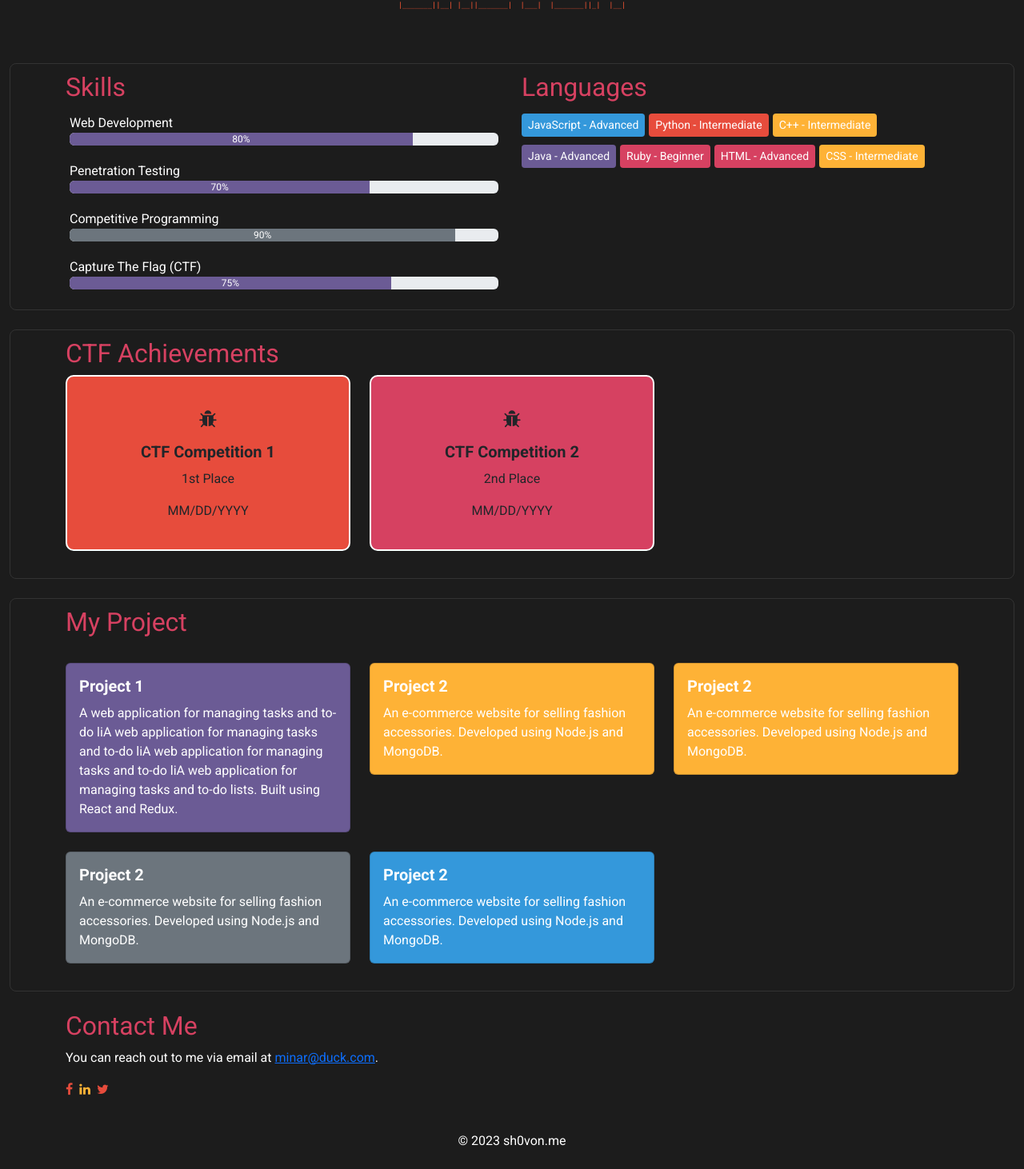
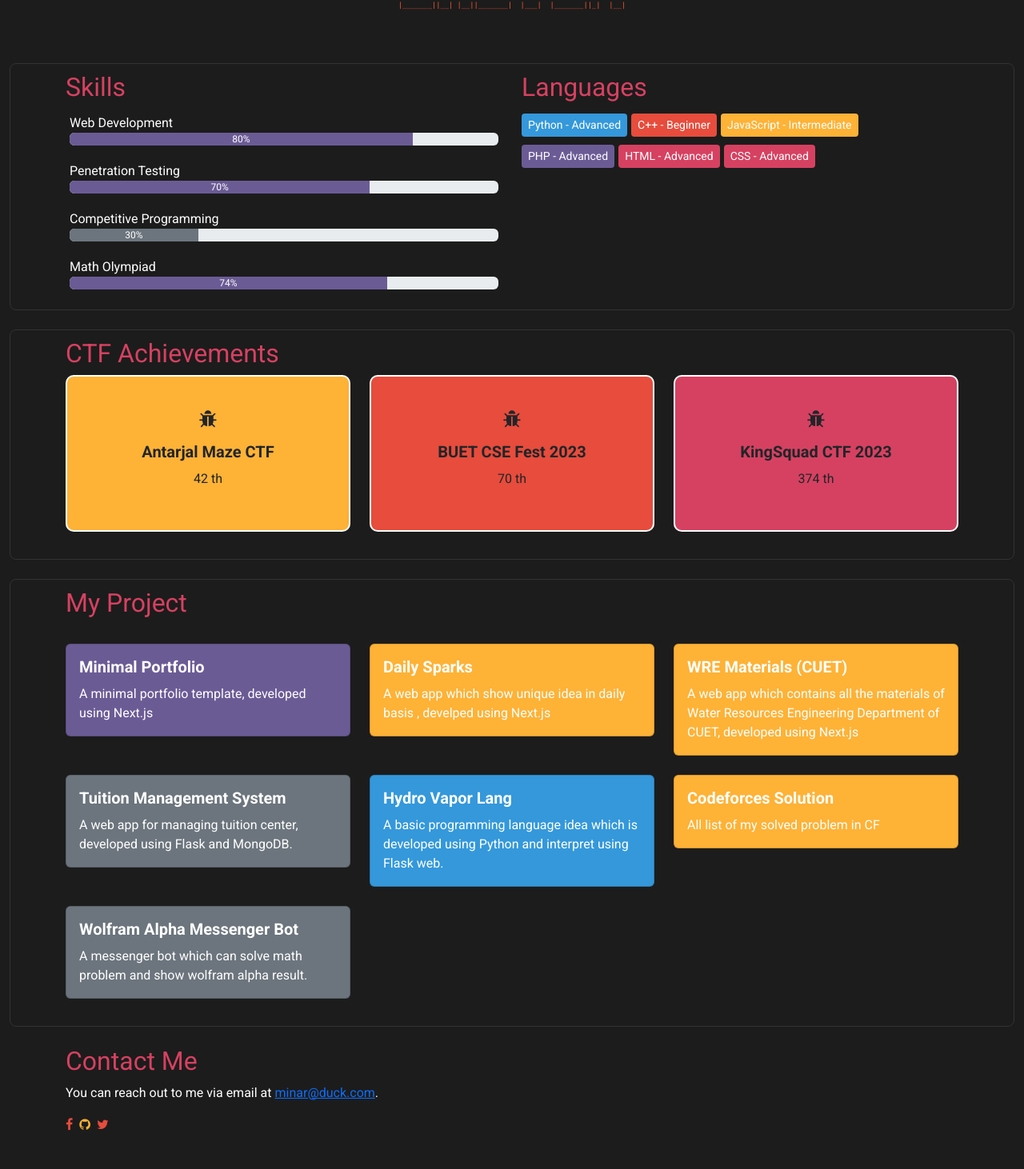
Before and after one commit to sh0von/Next-JS-Portfolio, a Next.js app: page / in a window 1280 px wide. Shown: the part 116-1578 px from the top of the page at 80% size. Built offline with nearby package versions, Linux system fonts and the light colour scheme.

Commit message:
Data Update

```diff
--- a/data.js
+++ b/data.js
@@ -1,19 +1,18 @@
 const languages = [
-  { name: "JavaScript", proficiency: "Advanced" },
-  { name: "Python", proficiency: "Intermediate" },
-  { name: "C++", proficiency: "Intermediate" },
-  { name: "Java", proficiency: "Advanced" },
-  { name: "Ruby", proficiency: "Beginner" },
+  { name: "Python", proficiency: "Advanced" },
+  { name: "C++", proficiency: "Beginner" },
+  { name: "JavaScript", proficiency: "Intermediate" },
+  { name: "PHP", proficiency: "Advanced" },
   { name: "HTML", proficiency: "Advanced" },
-  { name: "CSS", proficiency: "Intermediate" },
+  { name: "CSS", proficiency: "Advanced" },
 ];
 
 
 const skills = [
     { name: "Web Development", percentage: 80 },
     { name: "Penetration Testing", percentage: 70 },
-    { name: "Competitive Programming", percentage: 90 },
-    { name: "Capture The Flag (CTF)", percentage: 75 },
+    { name: "Competitive Programming", percentage: 30 },
+    { name: "Math Olympiad", percentage: 74 },
   ];
 const email = "minar@duck.com";
 const asciiArt = (
@@ -47,47 +46,61 @@ const getRandomColor = () => {
 
 const projects = [
   {
-    title: "Project 1",
+    title: "Minimal Portfolio",
     description:
-      "A web application for managing tasks and to-do liA web application for managing tasks and to-do liA web application for managing tasks and to-do liA web application for managing tasks and to-do lists. Built using React and Redux.",
-    link: "#dd",
+      "A minimal portfolio template, developed using Next.js",
+    link: "https://github.com/sh0von/shovon",
   },
   {
-    title: "Project 2",
+    title: "Daily Sparks",
     description:
-      "An e-commerce website for selling fashion accessories. Developed using Node.js and MongoDB.",
-    link: "#aa",
+      "A web app which show unique idea in daily basis , develped using Next.js",
+    link: "https://github.com/sh0von/dailysparks",
   },
   {
-    title: "Project 2",
+    title: "WRE Materials (CUET)",
     description:
-      "An e-commerce website for selling fashion accessories. Developed using Node.js and MongoDB.",
+      "A web app which contains all the materials of Water Resources Engineering Department of CUET, developed using Next.js",
+    link: "https://github.com/sh0von/cuetwre",
+  },
+  {
+    title: "Tuition Management System",
+    description:
+      "A web app for managing tuition center, developed using Flask and MongoDB.",
     link: "#",
   },
   {
-    title: "Project 2",
+    title: "Hydro Vapor Lang",
     description:
-      "An e-commerce website for selling fashion accessories. Developed using Node.js and MongoDB.",
-    link: "#",
+      "A basic programming language idea which is developed using Python and interpret using Flask web.",
+    link: "https://github.com/sh0von/HydroVapour",
   },
   {
-    title: "Project 2",
+    title: "Codeforces Solution",
     description:
-      "An e-commerce website for selling fashion accessories. Developed using Node.js and MongoDB.",
-    link: "#",
+      "All list of my solved problem in CF",
+    link: "https://github.com/sh0von/codeforces-solution-in-python",
+  },
+  {
+    title: "Wolfram Alpha Messenger Bot",
+    description:
+      "A messenger bot which can solve math problem and show wolfram alpha result.",
+    link: "https://github.com/sh0von/WolframAlpha-Messenger-Bot",
   },
 
 ];
 const ctfAchievements = [
   {
-    name: "CTF Competition 1",
-    position: "1st Place",
-    date: "MM/DD/YYYY",
+    name: "Antarjal Maze CTF",
+    position: "42 th",
   },
   {
-    name: "CTF Competition 2",
-    position: "2nd Place",
-    date: "MM/DD/YYYY",
+    name: "BUET CSE Fest 2023",
+    position: "70 th",
+  },
+  {
+    name: "KingSquad CTF 2023",
+    position: "374 th",
   },
 
 ];
@@ -96,23 +109,23 @@ const ctfAchievements = [
 const socialMedia = [
   {
     name: "Facebook",
-    url: "https://www.facebook.com/yourprofile",
+    url: "https://www.facebook.com/minar.svn",
     iconClass: "fa fa-facebook",
-    color: getRandomColor(), // Add a random color
+    color: getRandomColor(),
   },
   {
-    name: "LinkedIn",
-    url: "https://www.linkedin.com/in/yourprofile",
-    iconClass: "fa fa-linkedin",
-    color: getRandomColor(), // Add a random color
+    name: "Gthub",
+    url: "https://github.com/sh0von",
+    iconClass: "fa fa-github",
+    color: getRandomColor(),
   },
   {
     name: "Twitter",
     url: "https://twitter.com/yourhandle",
     iconClass: "fa fa-twitter",
-    color: getRandomColor(), // Add a random color
+    color: getRandomColor(),
   },
-  // Add more social media links as needed
+
 ];
 
 export { languages, skills, email, projects, asciiArt, getRandomColor,ctfAchievements ,socialMedia};
```
